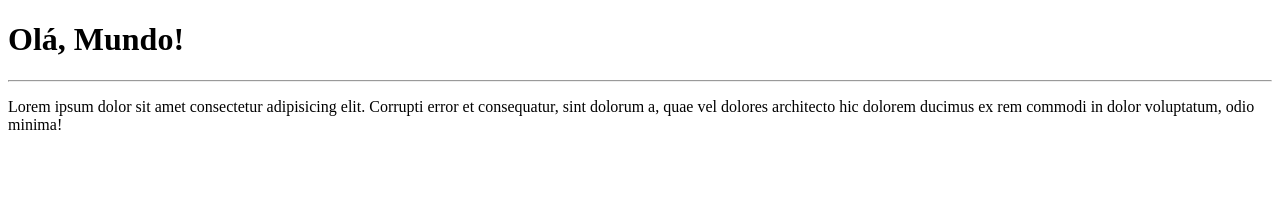
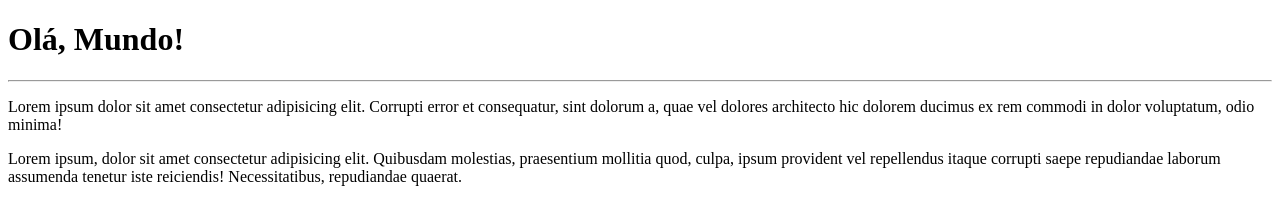
Before and after one commit to gabriel-bianchessi/Ola-Mundo, a plain HTML site: page site-exemplo/index.html in a window 1280 px wide. Drawn offline with Linux system fonts and the light colour scheme.

Commit message:
Adicionei um parágrafo

```diff
--- a/site-exemplo/index.html
+++ b/site-exemplo/index.html
@@ -9,5 +9,6 @@
     <h1>Olá, Mundo!</h1>
     <hr>
     <p>Lorem ipsum dolor sit amet consectetur adipisicing elit. Corrupti error et consequatur, sint dolorum a, quae vel dolores architecto hic dolorem ducimus ex rem commodi in dolor voluptatum, odio minima!</p>
+    <p>Lorem ipsum, dolor sit amet consectetur adipisicing elit. Quibusdam molestias, praesentium mollitia quod, culpa, ipsum provident vel repellendus itaque corrupti saepe repudiandae laborum assumenda tenetur iste reiciendis! Necessitatibus, repudiandae quaerat.</p>
 </body>
 </html>
```
